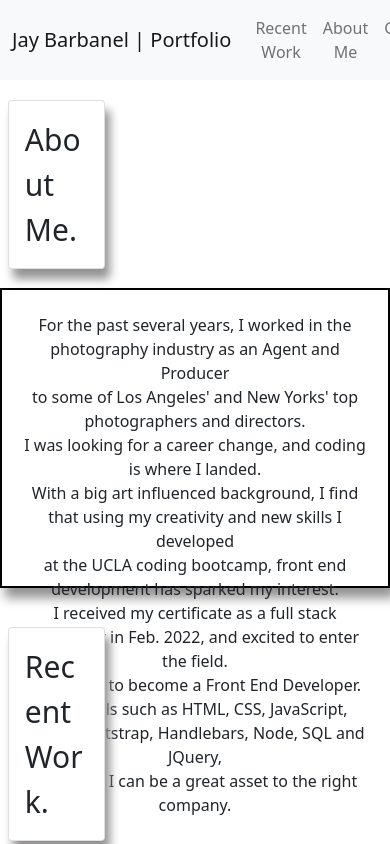
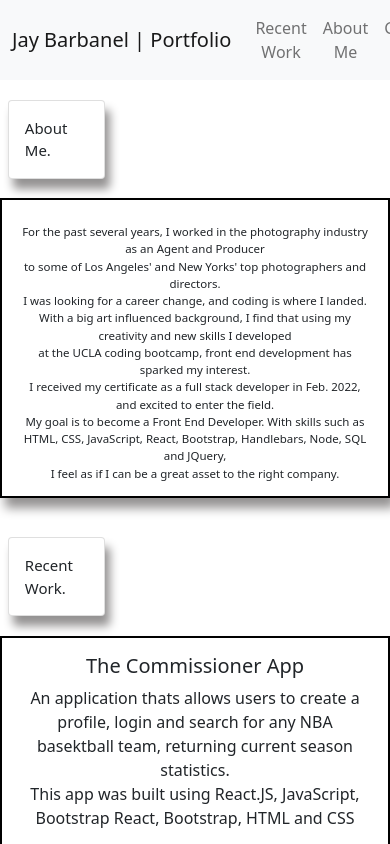
Before and after one commit to JayBarbanel/JayBarbanel_React_Portfolio, a React (Create React App) app: page / in a window 390 px wide. Shown: the top 844 px of the page. Built offline with nearby package versions, Linux system fonts and the light colour scheme.

Commit message:
updated sizing for phone

```diff
--- a/src/App.css
+++ b/src/App.css
@@ -94,3 +94,19 @@ margin-top: 5%;
    display: none;
  }
 }
+
+@media screen and (max-width: 576px) {
+  .AboutMe{
+    font-size: 15px!important;
+  }
+
+  .Recent{
+   font-size: 15px!important;
+  }
+ .Contact{
+   font-size: 15px!important;
+ }
+  .logo{
+    display: none;
+  }
+}
--- a/src/components/Warzone.css
+++ b/src/components/Warzone.css
@@ -58,4 +58,13 @@
     .avatar{
         display: none;
     }
+    .about-text{
+        font-size: 11.5px;
+    }
    }
+
+   @media screen and (max-width: 576px) {
+    .avatar{
+        display: none;
+    }
+}
```
